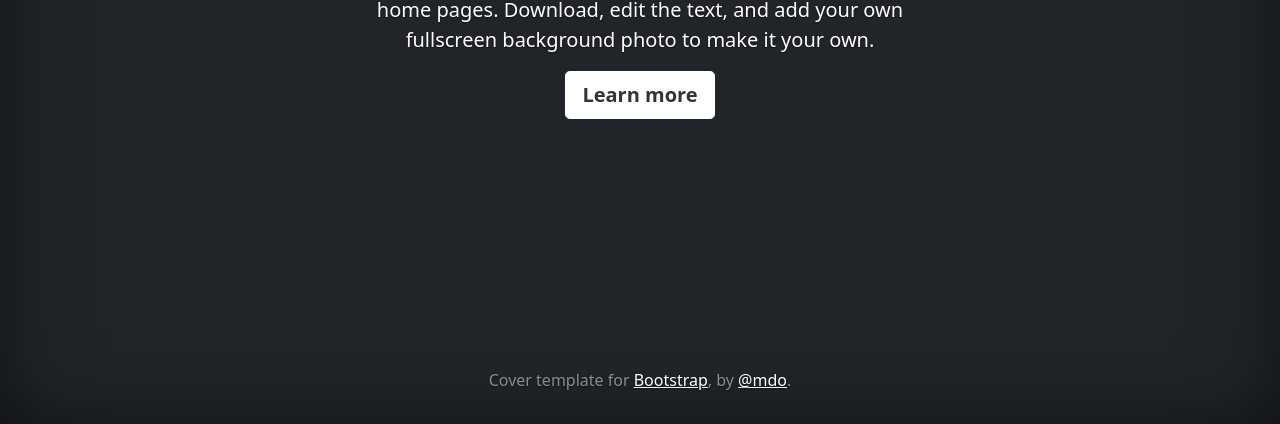
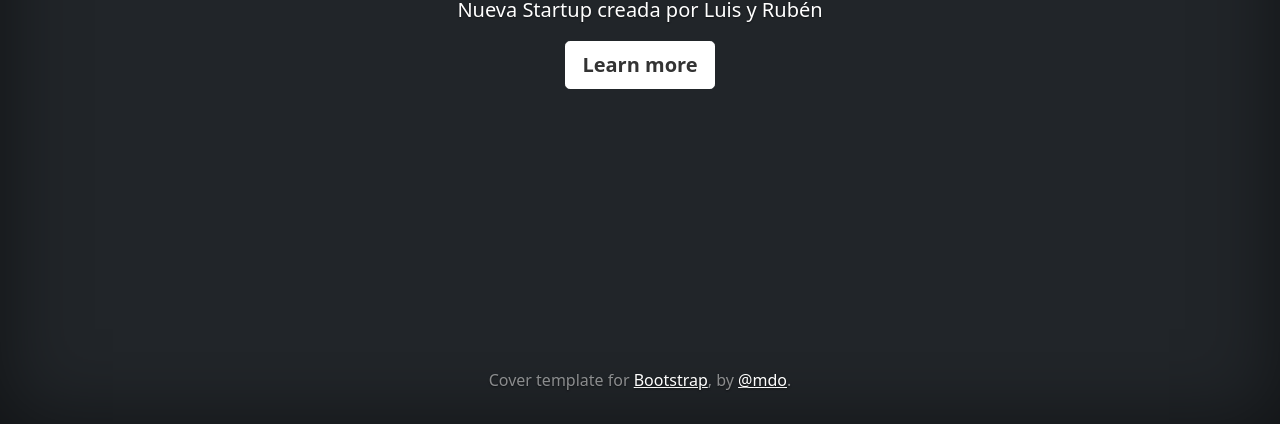
Before and after one commit to Flouisss/git-work, a plain HTML site: page index.html in a window 1280 px wide. Shown: the part 376-800 px from the top of the page. Drawn offline with Linux system fonts and the light colour scheme.

Commit message:
Creamos la nueva rama y hacemos cambios en el index.html

```diff
--- a/index.html
+++ b/index.html
@@ -6,7 +6,7 @@
     <meta name="description" content="">
     <meta name="author" content="Mark Otto, Jacob Thornton, and Bootstrap contributors">
     <meta name="generator" content="Hugo 0.84.0">
-    <title>Cover Template · Bootstrap v5.0</title>
+    <title>New Startup</title>
 
     <link rel="canonical" href="https://getbootstrap.com/docs/5.0/examples/cover/">
 
@@ -51,7 +51,7 @@
 
   <main class="px-3">
     <h1>Cover your page.</h1>
-    <p class="lead">Cover is a one-page template for building simple and beautiful home pages. Download, edit the text, and add your own fullscreen background photo to make it your own.</p>
+    <p class="lead">Nueva Startup creada por Luis y Rubén</p>
     <p class="lead">
       <a href="#" class="btn btn-lg btn-secondary fw-bold border-white bg-white">Learn more</a>
     </p>
```
Also changed, not shown: Imagen 18-9-23 a las 17.02.jpg (added).
